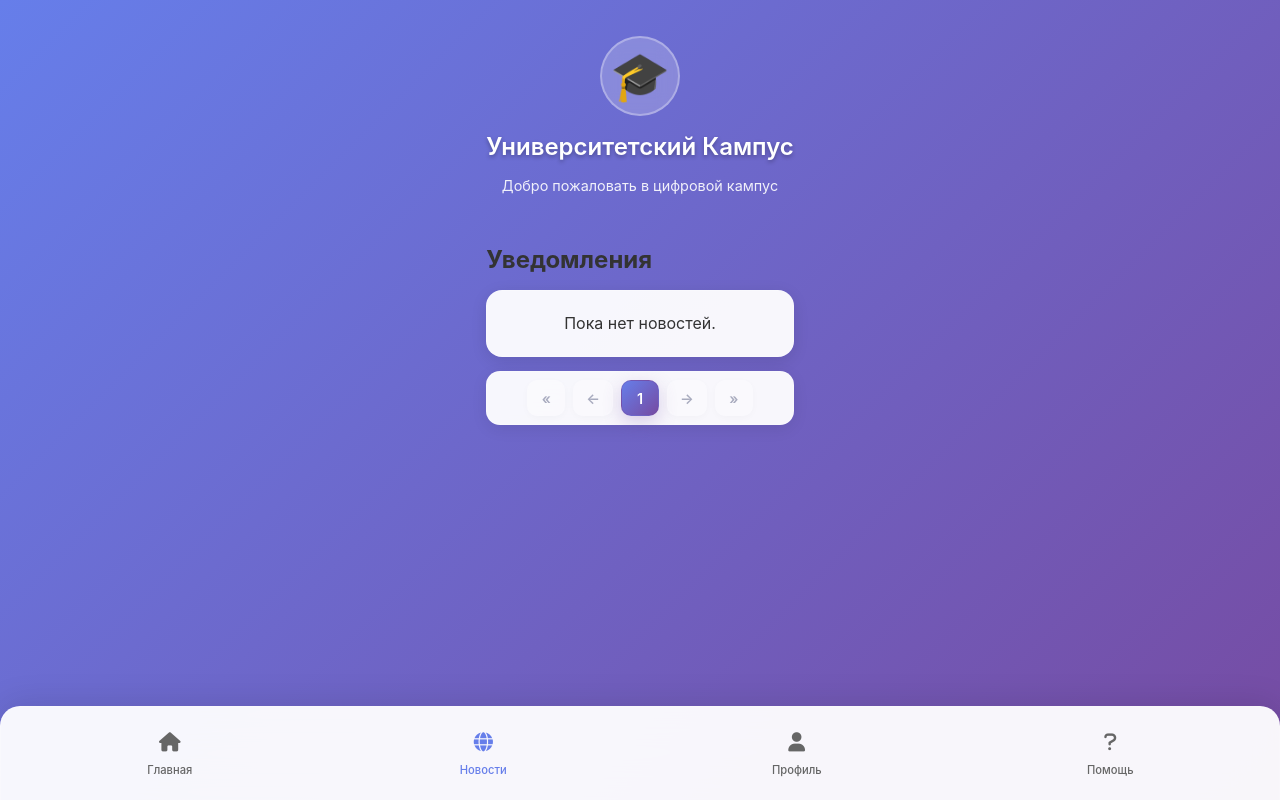
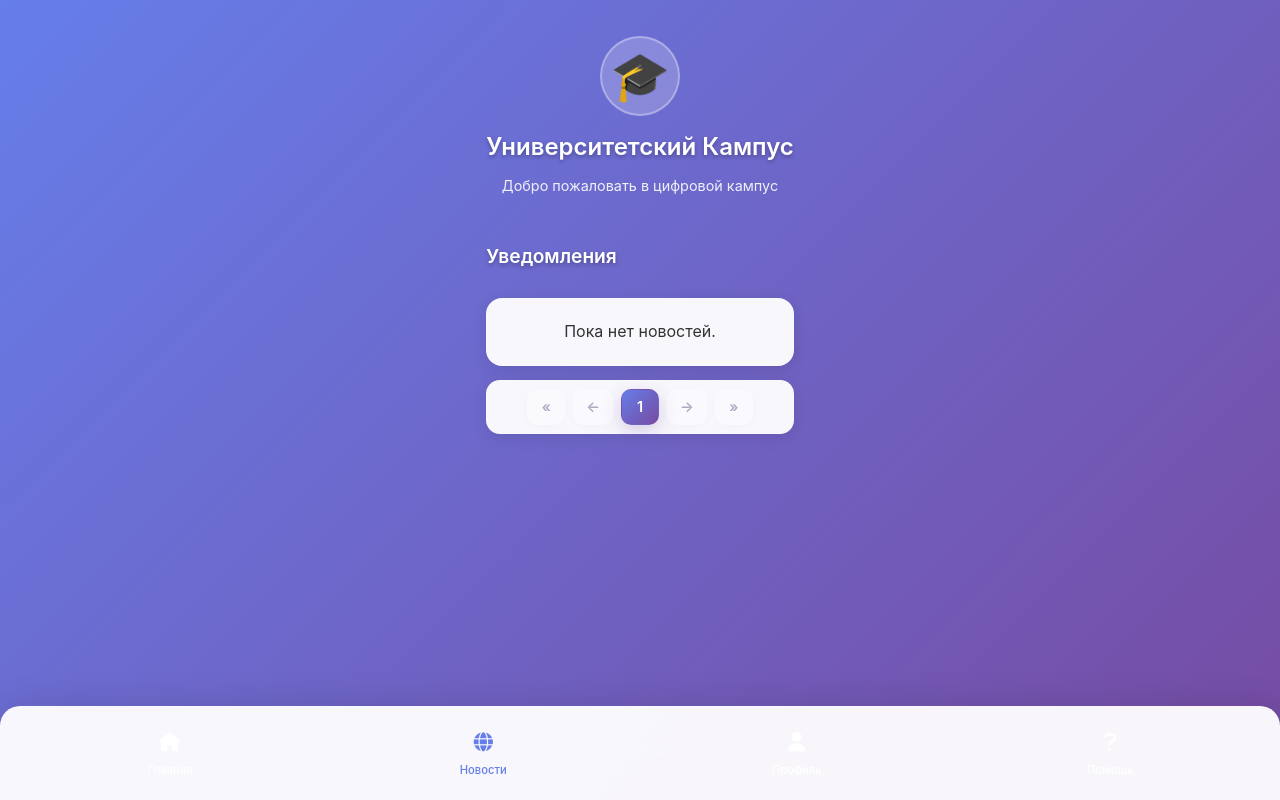
Before and after one commit to Adopten123/lisp_team_or_envelope_team, a Django app: page /news/ in a window 1280 px wide. Run offline with Django 5.2, Linux system fonts and the light colour scheme; data that the repository does not hold is empty; some libraries are stand-ins or nearby versions.

Commit message:
фикс цвета шрифта

```diff
--- a/main/static/css/styles.css
+++ b/main/static/css/styles.css
@@ -129,7 +129,6 @@ body {
     background: #2ed573;
 }
 
->>>>>>> 72d385bd292e6b4af586dc267667fc23df0c51ac
 .section-title {
     color: white;
     font-size: 1.2rem;
@@ -273,7 +272,7 @@ body {
     border-radius: 12px;
     cursor: pointer;
     transition: background-color 0.2s ease;
-    color: #666;
+    color: #ffffff;
     text-decoration: none;
 }
 
```
